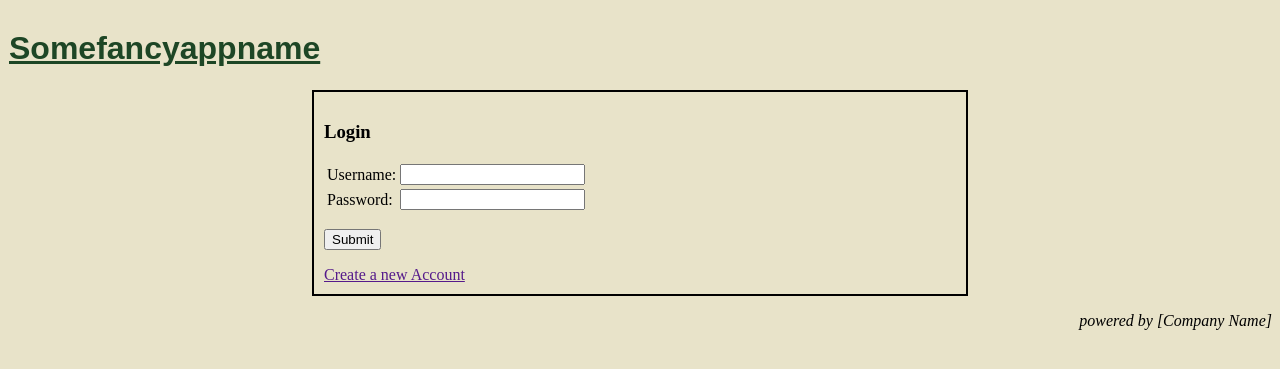
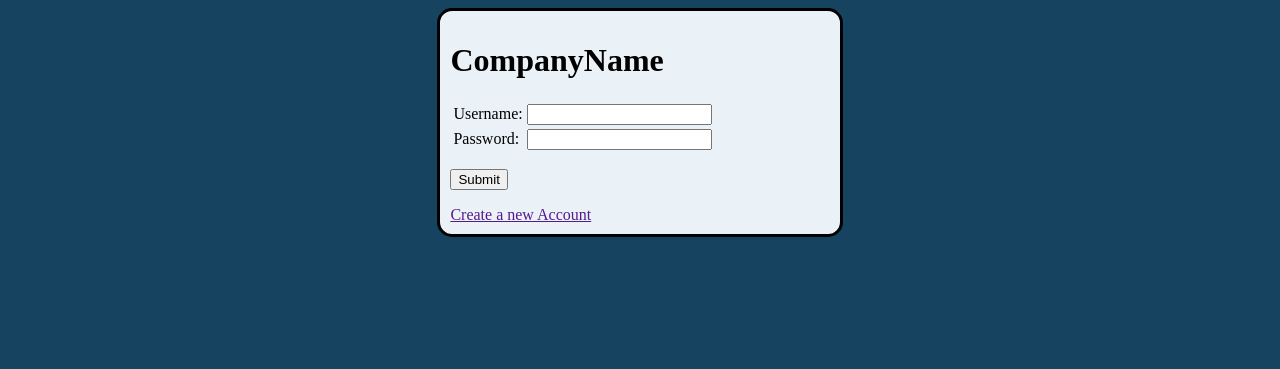
Before and after one commit to ryncii/SprintPOC, a Flask app: template FlaskApp/app/templates/login.html in a window 1280 px wide. Shown: the top 369 px of the page. Run offline with Flask 3, Linux system fonts and the light colour scheme; the template is opened without the code that fills it, so the values that code supplies are empty.

Commit message:
Design Overhaul - to focus next on functions

```diff
--- a/FlaskApp/app/templates/base.html
+++ b/FlaskApp/app/templates/base.html
@@ -4,39 +4,68 @@
     <meta charset="UTF-8">
     <title>[Platform Name] by [Company Name]</title>
     <style type="text/css">
+
         .main {
-            background-color:#e8e3c9;
+            background-color:#154360;
         }
 
-        .headerStyle {
-            font-family: sans-serif;
-            color: #1d4625;
-            text-decoration: underline;
-            padding: 1px;
-
+        .divBoxLogin{
+            border-radius: 15px;
+            background-color:#EAF2F8;
+            border: 3px solid;
+            margin: auto;
+            width: 30%;
+            padding: 10px;
         }
 
+        .divBoxHome{
+            border-radius: 15px;
+            background-color:#EAF2F8;
+            margin: 20px;
+            border: 3px solid;
+            vertical-align: top;
+            border: 1px solid;
+        }
 
-        .center {
-            border: 2px solid;
-            margin: auto;
-            width: 50%;
+        .divBoxContent{
+            border-radius: 15px;
+            background-color:#FFFFFF;
+            margin-top: 20px;
+            margin-bottom: 20px;
             padding: 10px;
+            vertical-align: top;
+            display: inline-block;
         }
-        .navBar {
-            background: #8a9a5b;
-            text-align: center;
+
+        .divBoxNav{
+            border-radius: 15px;
+            background-color:#EAF2F8;
+            padding: 10px;
+            display: inline-block;
+        }
+
+        .navPaneTop{
+            padding: 10px;
+            text-align: left;
+            vertical-align: top;
+        }
+
+        .navPaneBot{
+            padding: 10px;
+            text-align: left;
+            vertical-align: bottom;
+        }
+
+        .navPaneSplit{
+            margin-top: 10px;
+            margin-bottom: 10px;
+            border-top: 1px solid black;
         }
 
     </style>
 </head>
 <body class="main">
-    <div class="headerStyle">
-        <h1>Somefancyappname</h1>
-    </div>
-    <div class="content">
-        {% block content %} {% endblock content %}
-    </div>
-    <p align="Right""><i>powered by [Company Name]</i></p>
+    {% block content %} {% endblock content %}
+
 </body>
 </html>
--- a/FlaskApp/app/templates/login.html
+++ b/FlaskApp/app/templates/login.html
@@ -1,8 +1,8 @@
 {% extends 'base.html' %}
 
 {% block content %}
-    <div class="center">
-        <h3>Login</h3>
+    <div class="divBoxLogin">
+        <h1>CompanyName</h1>
         <form action = "{{ url_for('login.authenticate') }}" method = "post">
             <table>
                 <tr>
```
Also changed, not shown: FlaskApp/app/templates/home.html (+9 -6 lines), FlaskApp/app/templates/navigation.html (+19 -9 lines).
